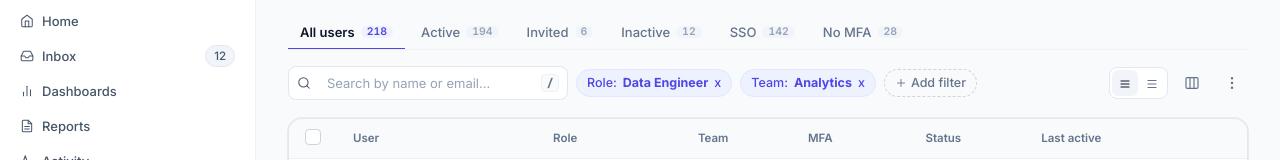
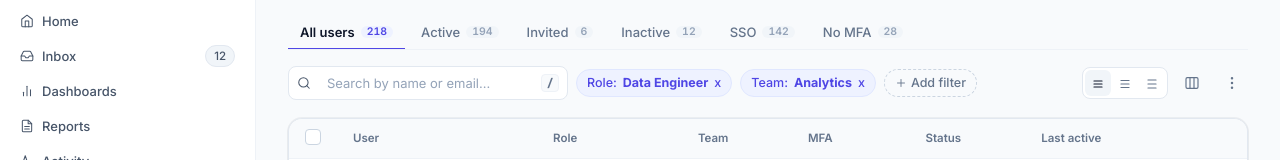
Before and after one commit to ayusharmedu/ayushfrontend, an Angular app: page /dashboard in a window 1280 px wide. Shown: the part 246-406 px from the top of the page. Built offline with nearby package versions, Linux system fonts and the light colour scheme.

Commit message:
implent desity toggle

```diff
--- a/src/app/features/dashboard/dashboard.component.html
+++ b/src/app/features/dashboard/dashboard.component.html
@@ -294,7 +294,8 @@
         </button>
         <div class="filter-actions">
           <div class="density-toggle" aria-label="Density">
-            <button class="density-btn active" type="button" aria-label="Compact density">
+            <button class="density-btn" type="button" [class.active]="density() === 'compact'"
+              (click)="setDensity('compact')" aria-label="Compact density">
               <svg class="icon-sm" viewBox="0 0 24 24" fill="none" stroke="currentColor" stroke-width="1.75"
                 stroke-linecap="round" stroke-linejoin="round">
                 <line x1="5" y1="7" x2="19" y2="7" />
@@ -302,12 +303,22 @@
                 <line x1="5" y1="17" x2="19" y2="17" />
               </svg>
             </button>
-            <button class="density-btn" type="button" aria-label="Comfortable density">
+            <button class="density-btn" type="button" [class.active]="density() === 'comfortable'"
+              (click)="setDensity('comfortable')" aria-label="Comfortable density">
               <svg class="icon-sm" viewBox="0 0 24 24" fill="none" stroke="currentColor" stroke-width="1.75"
                 stroke-linecap="round" stroke-linejoin="round">
                 <line x1="5" y1="6" x2="19" y2="6" />
                 <line x1="5" y1="12" x2="19" y2="12" />
                 <line x1="5" y1="18" x2="19" y2="18" />
+              </svg>
+            </button>
+            <button class="density-btn" type="button" [class.active]="density() === 'spacious'"
+              (click)="setDensity('spacious')" aria-label="Spacious density">
+              <svg class="icon-sm" viewBox="0 0 24 24" fill="none" stroke="currentColor" stroke-width="1.75"
+                stroke-linecap="round" stroke-linejoin="round">
+                <line x1="5" y1="5" x2="19" y2="5" />
+                <line x1="5" y1="12" x2="19" y2="12" />
+                <line x1="5" y1="19" x2="19" y2="19" />
               </svg>
             </button>
           </div>
@@ -332,7 +343,8 @@
 
       <section class="table-container">
         <div class="table-wrapper">
-          <table class="data-table">
+          <table class="data-table" [class.table-comfortable]="density() === 'comfortable'"
+            [class.table-spacious]="density() === 'spacious'">
             <thead>
               <tr>
                 <th class="table-checkbox-col"><span class="checkbox"></span></th>
--- a/src/app/features/dashboard/dashboard.component.ts
+++ b/src/app/features/dashboard/dashboard.component.ts
@@ -1,5 +1,5 @@
 import { CommonModule } from '@angular/common';
-import { Component, computed, signal } from '@angular/core';
+import { Component, computed, Signal, signal } from '@angular/core';
 import { FormsModule } from '@angular/forms';
 import { RouterLink } from '@angular/router';
 import { metrics, users } from '../../mock-data';
@@ -17,6 +17,7 @@ export class DashboardComponent {
   readonly users = users;
   readonly search = signal('');
   readonly activeTab = signal<UserTab>('all');
+  readonly density = signal<'compact' | 'comfortable' | 'spacious'>('compact');
 
   readonly tabs: Array<{ id: UserTab; label: string; count: string }> = [
     { id: 'all', label: 'All users', count: '218' },
@@ -27,7 +28,7 @@ export class DashboardComponent {
     { id: 'no-mfa', label: 'No MFA', count: '28' },
   ];
 
-  readonly filteredUsers = computed(() => {
+  readonly filteredUsers: Signal<typeof users> = computed(() => {
     const query = this.search().trim().toLowerCase();
     const tab = this.activeTab();
 
@@ -58,6 +59,10 @@ export class DashboardComponent {
     this.activeTab.set(tab);
   }
 
+  setDensity(value: 'compact' | 'comfortable' | 'spacious'): void {
+    this.density.set(value);
+  }
+
   scopeLabel(scope: 'Org' | 'Dept' | 'Team'): string {
     return {
       Org: 'Organization',
--- a/src/styles/ui-components/_table.scss
+++ b/src/styles/ui-components/_table.scss
@@ -53,7 +53,15 @@
   font-size: var(--text-dashboard-cell-size);
   border-bottom: var(--border-thin) solid var(--color-border-subtle);
   white-space: nowrap;
-  transition: background var(--motion-fast);
+  transition: all var(--motion-fast);
+}
+
+.data-table.table-comfortable td {
+  height: var(--size-table-row-comfortable-height);
+}
+
+.data-table.table-spacious td {
+  height: var(--size-table-row-spacious-height);
 }
 
 .data-table tr:hover td {
```
